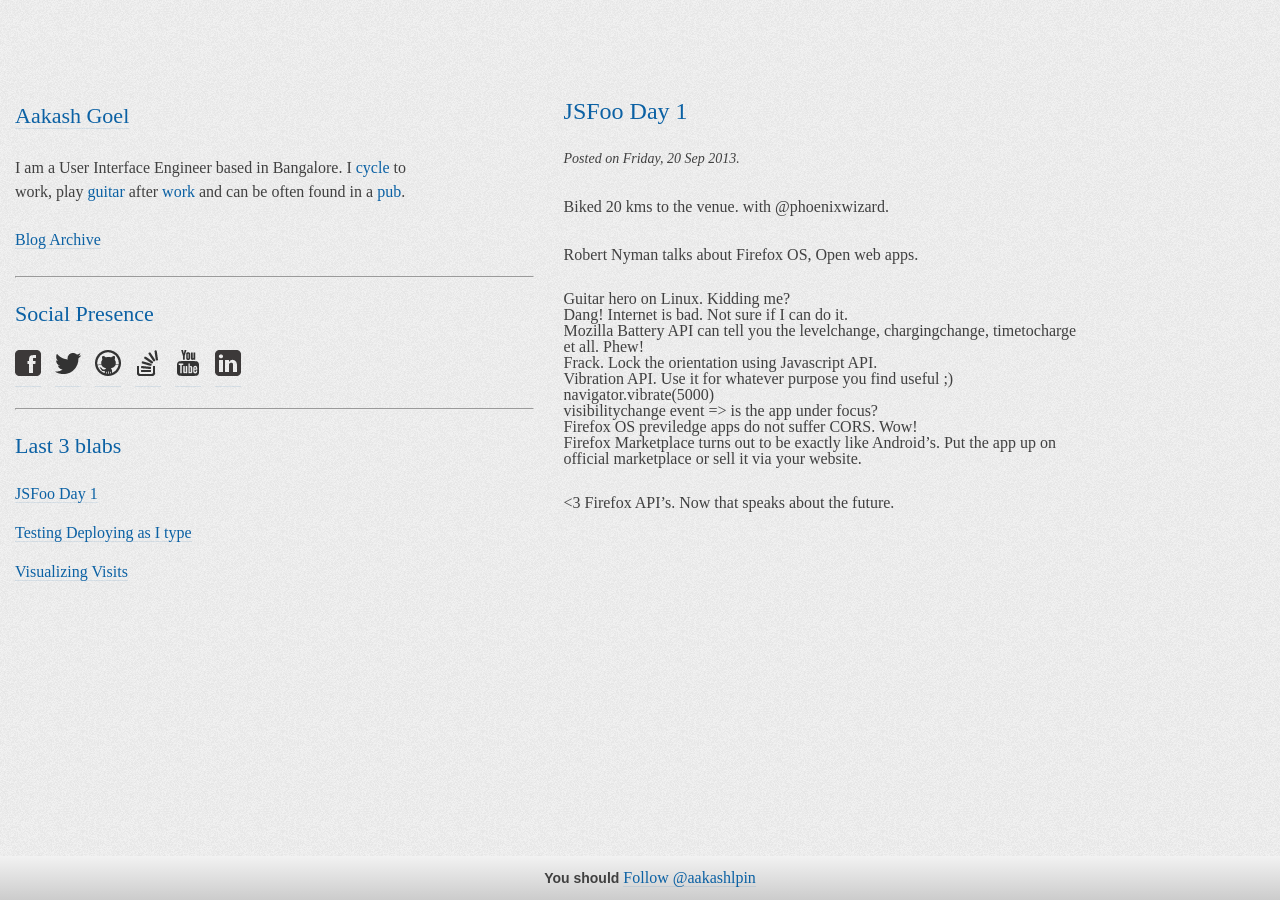
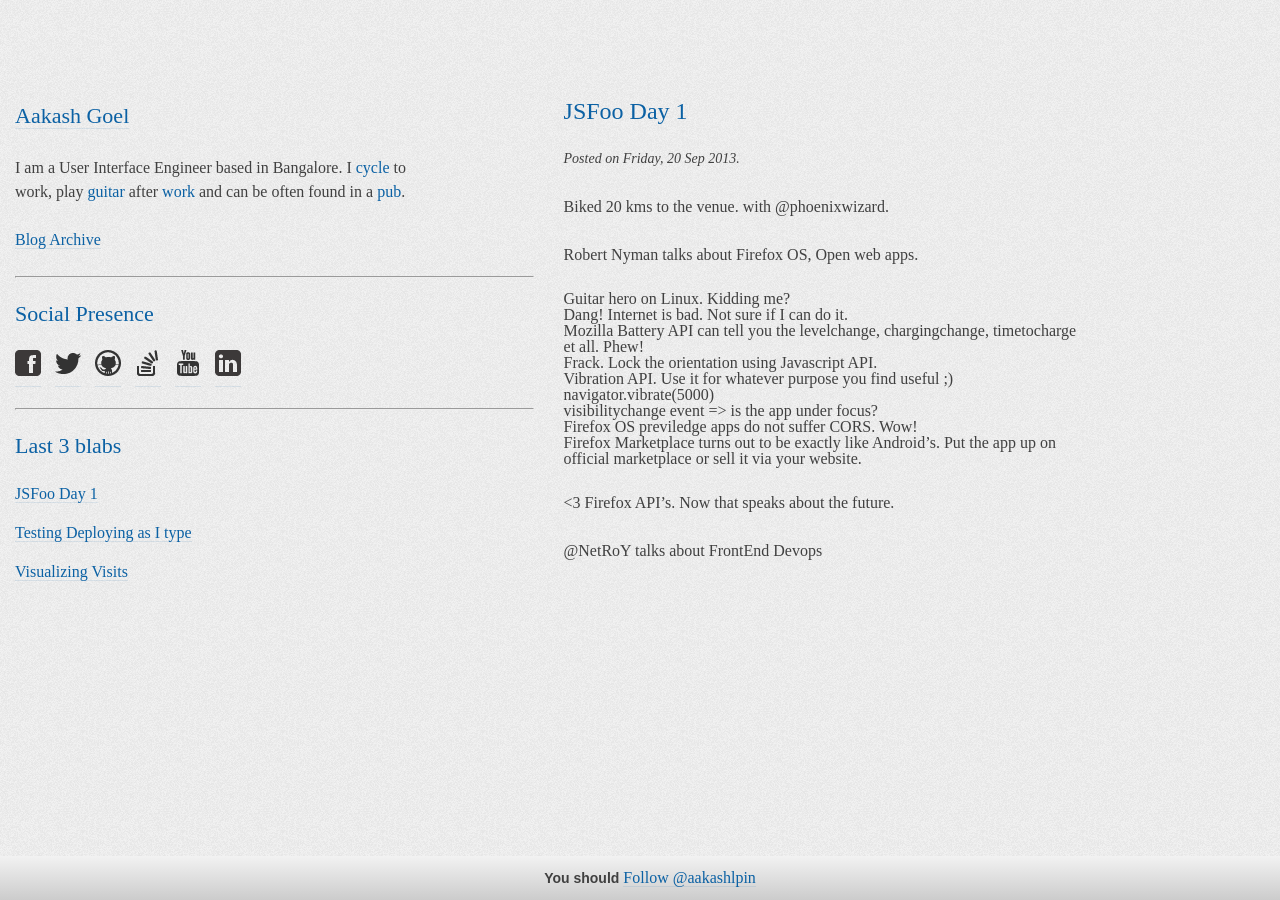
Before and after one commit to aakashlpin/aakashlpin.github.com, a Jekyll site: the page built from _posts/2013-09-20-jsfoo-day1.markdown, in a window 1280 px wide. Built offline with Jekyll 4.4.1, drawn with Linux system fonts in a browser that asks for light colours; nearby versions of some CDN libraries; Markdown is read by kramdown in place of the engine named in the settings; comment, search, counter and statistics services are not loaded.

Commit message:
live blogging jsfoo

```diff
--- a/_posts/2013-09-20-jsfoo-day1.markdown
+++ b/_posts/2013-09-20-jsfoo-day1.markdown
@@ -23,3 +23,5 @@
 8. Firefox Marketplace turns out to be exactly like Android's. Put the app up on official marketplace or sell it via your website.
 
 <3 Firefox API's. Now that speaks about the future.
+
+@NetRoY talks about FrontEnd Devops
```
